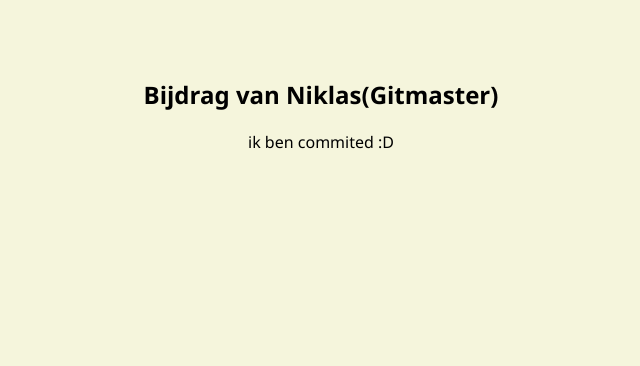
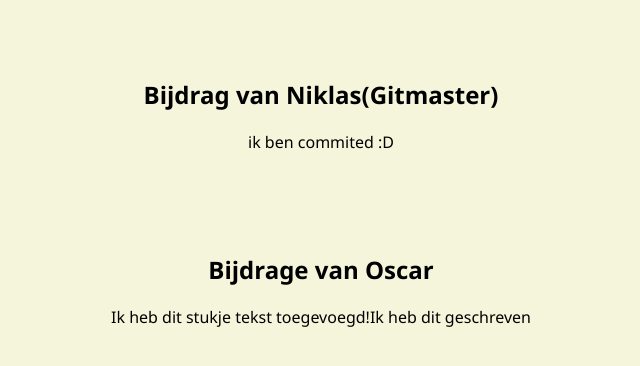
Before and after one commit to Niklasikos/Niklas-Oscar-coCreation, a plain HTML site: page index.html in a window 1280 px wide. Shown: the part 86-452 px from the top of the page, without its empty margins (319-959 px from the left). Drawn offline with Linux system fonts and the light colour scheme.

Commit message:
Commit van Oscar

```diff
--- a/index.html
+++ b/index.html
@@ -11,5 +11,7 @@
 
     <h2>Bijdrag van Niklas(Gitmaster)</h2>
     <p>ik ben commited :D</p>
-</body>
+
+    <h2>Bijdrage van Oscar</h2>
+    <p>Ik heb dit stukje tekst toegevoegd!Ik heb dit geschreven</p>
 </html>
```
Also changed, not shown: 1 other file.
